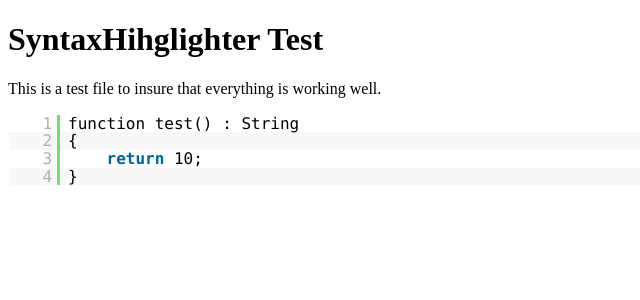
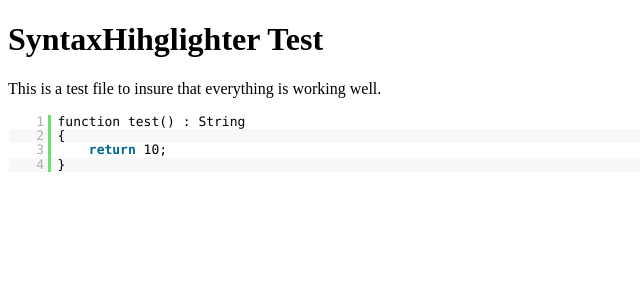
Before and after one commit to delor/delor.github.com, a Jekyll site: the page syntaxhighlighter/test.html, which Jekyll copies as it is, in a window 1280 px wide. Shown: the top 300 px of the page, without its empty margins (0-640 px from the left). Built offline with Jekyll 4.4.1, drawn with Linux system fonts in a browser that asks for light colours; Markdown is read by kramdown in place of the engine named in the settings.

Commit message:
ustawiłem mniejszą czcionkę dla kodu w listingu

```diff
--- a/syntaxhighlighter/styles/shCore.css
+++ b/syntaxhighlighter/styles/shCore.css
@@ -54,7 +54,7 @@
 	font-family: "Consolas", "Bitstream Vera Sans Mono", "Courier New", Courier, monospace !important;
 	font-weight: normal !important;
 	font-style: normal !important;
-	font-size: 1em !important;
+	font-size: small !important;
 }
 
 .syntaxhighlighter
```
